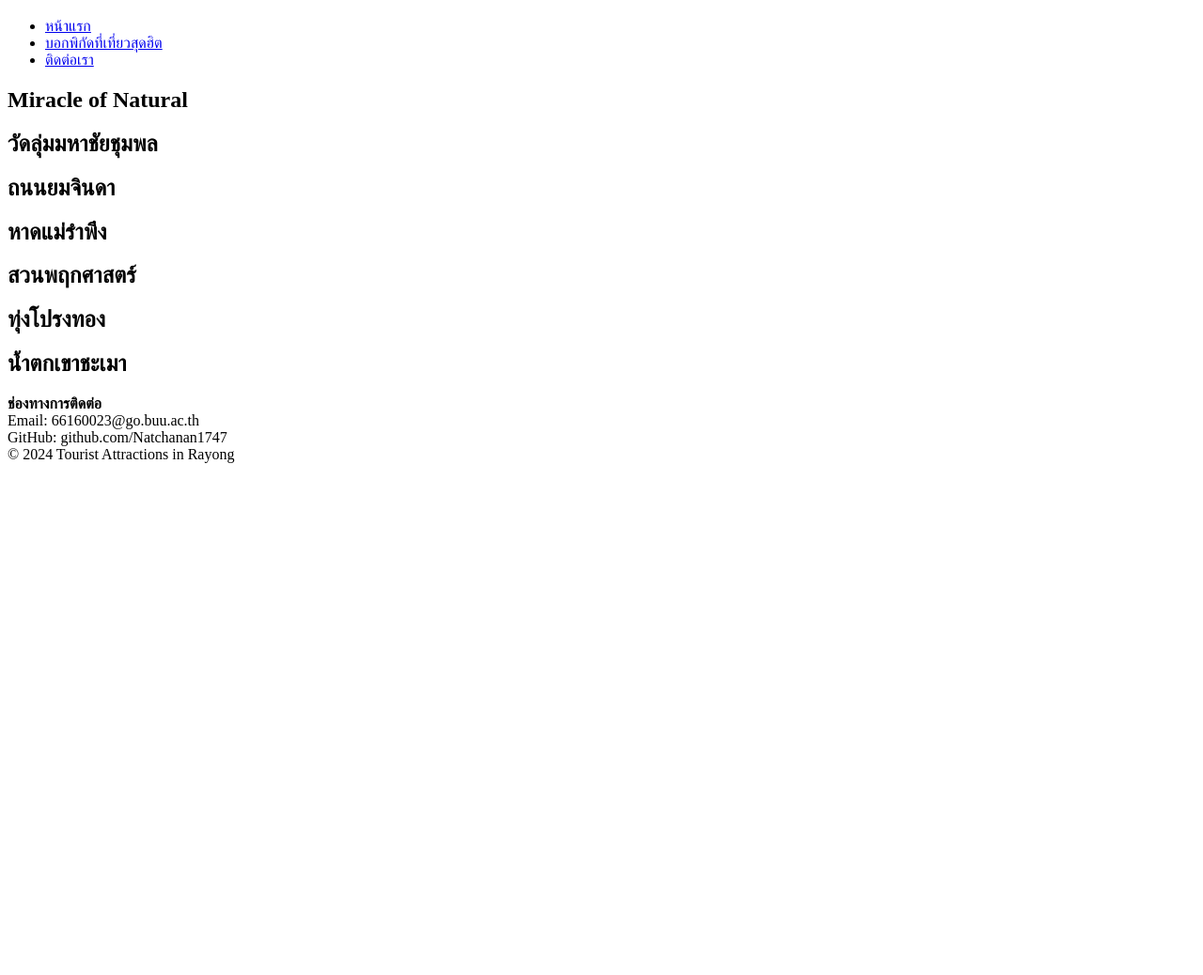
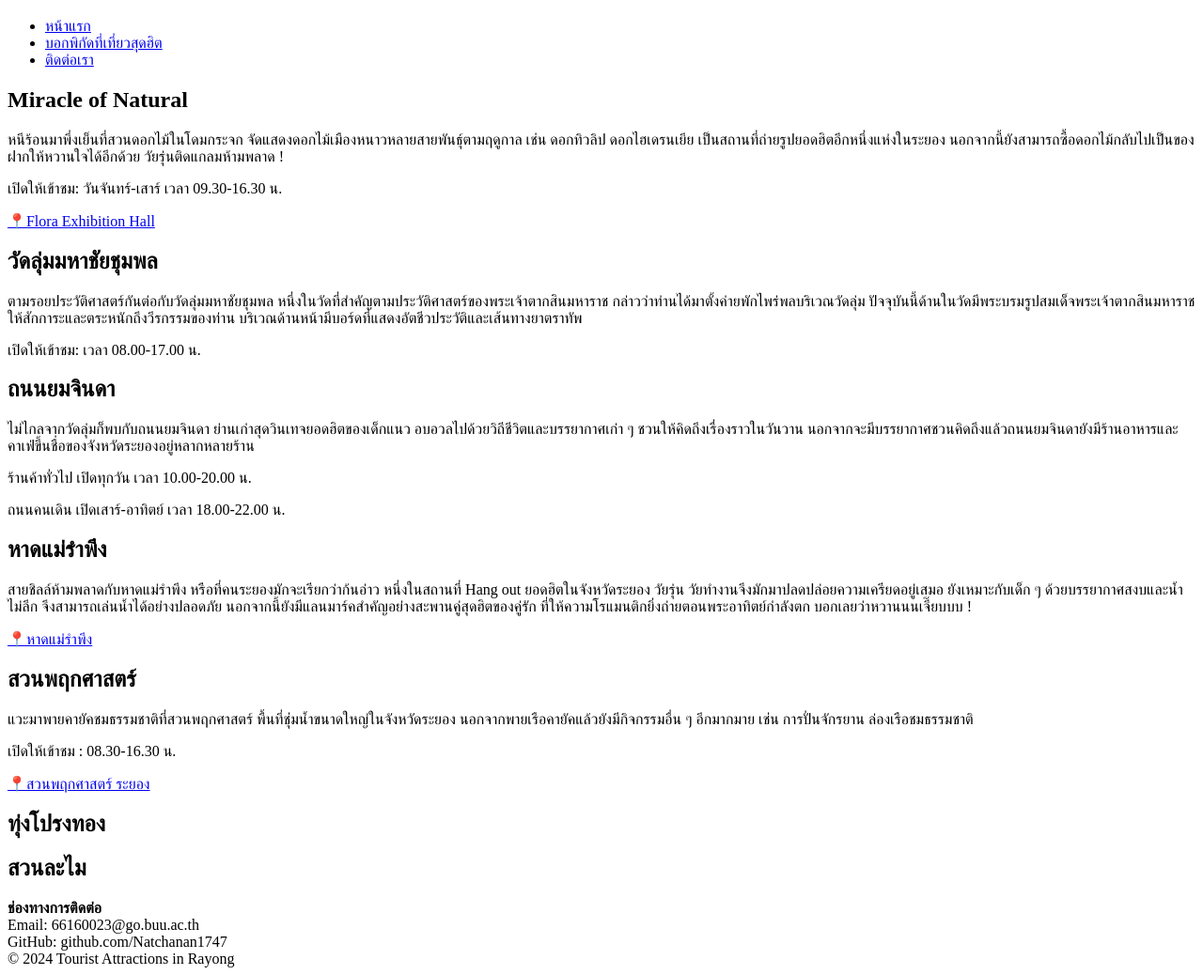
Before and after one commit to Natchanan1747/hw1-tourist, a plain HTML site: page recom.html in a window 1280 px wide. Shown: the part 61-1099 px from the top of the page at 94% size. Before the commit the page ends 800 px from the top, so only its background shows below. Drawn offline with Linux system fonts and the light colour scheme.

Commit message:
เพิ่มเนื้อหาและพิกัด

```diff
--- a/recom.html
+++ b/recom.html
@@ -23,30 +23,40 @@
         <article id="rec">
             <section class="rec-info">
                 <h2>Miracle of Natural</h2>
-
+                <p>หนีร้อนมาพึ่งเย็นที่สวนดอกไม้ในโดมกระจก จัดแสดงดอกไม้เมืองหนาวหลายสายพันธุ์ตามฤดูกาล เช่น ดอกทิวลิป ดอกไฮเดรนเยีย เป็นสถานที่ถ่ายรูปยอดฮิตอีกหนึ่งแห่งในระยอง นอกจากนี้ยังสามารถซื้อดอกไม้กลับไปเป็นของฝากให้หวานใจได้อีกด้วย วัยรุ่นติดแกลมห้ามพลาด !</p>
+                <p>เปิดให้เข้าชม: วันจันทร์-เสาร์ เวลา 09.30-16.30 น.</p>
+                <a href="https://maps.app.goo.gl/2wAapEY2EtzPNsqKA">&#128205;Flora Exhibition Hall</a>
             </section>
             <section class="rec-info">
                 <h2>วัดลุ่มมหาชัยชุมพล</h2>
+                <p>ตามรอยประวัติศาสตร์กันต่อกับวัดลุ่มมหาชัยชุมพล หนึ่งในวัดที่สำคัญตามประวัติศาสตร์ของพระเจ้าตากสินมหาราช กล่าวว่าท่านได้มาตั้งค่ายพักไพร่พลบริเวณวัดลุ่ม ปัจจุบันนี้ด้านในวัดมีพระบรมรูปสมเด็จพระเจ้าตากสินมหาราชให้สักการะและตระหนักถึงวีรกรรมของท่าน บริเวณด้านหน้ามีบอร์ดที่แสดงอัตชีวประวัติและเส้นทางยาตราทัพ</p>
+                <p>เปิดให้เข้าชม: เวลา 08.00-17.00 น.</p>
 
             </section>
             <section class="rec-info">
                 <h2>ถนนยมจินดา</h2>
+                <p>ไม่ไกลจากวัดลุ่มก็พบกับถนนยมจินดา ย่านเก่าสุดวินเทจยอดฮิตของเด็กแนว อบอวลไปด้วยวิถีชีวิตและบรรยากาศเก่า ๆ ชวนให้คิดถึงเรื่องราวในวันวาน นอกจากจะมีบรรยากาศชวนคิดถึงแล้วถนนยมจินดายังมีร้านอาหารและคาเฟ่ขึ้นชื่อของจังหวัดระยองอยู่หลากหลายร้าน</p>
+                <p>ร้านค้าทั่วไป เปิดทุกวัน เวลา 10.00-20.00 น.</p>
+                <p>ถนนคนเดิน เปิดเสาร์-อาทิตย์ เวลา 18.00-22.00 น.</p>
 
             </section>
             <section class="rec-info">
                 <h2>หาดแม่รำพึง</h2>
-
+                <p>สายชิลล์ห้ามพลาดกับหาดแม่รำพึง หรือที่คนระยองมักจะเรียกว่าก้นอ่าว หนึ่งในสถานที่ Hang out ยอดฮิตในจังหวัดระยอง วัยรุ่น วัยทำงานจึงมักมาปลดปล่อยความเครียดอยู่เสมอ ยังเหมาะกับเด็ก ๆ ด้วยบรรยากาศสงบและน้ำไม่ลึก จึงสามารถเล่นน้ำได้อย่างปลอดภัย นอกจากนี้ยังมีแลนมาร์คสำคัญอย่างสะพานคู่สุดฮิตของคู่รัก ที่ให้ความโรแมนติกยิ่งถ่ายตอนพระอาทิตย์กำลังตก บอกเลยว่าหวานนนเจี๊ยบบบ !</p>
+                <a href="https://maps.app.goo.gl/dvyL2DEhEif6xYiq7">&#128205;หาดแม่รำพึง</a>
             </section>
             <section class="rec-info">
                 <h2>สวนพฤกศาสตร์</h2>
-
+                <p>แวะมาพายคายัคชมธรรมชาติที่สวนพฤกศาสตร์ พื้นที่ชุ่มน้ำขนาดใหญ่ในจังหวัดระยอง นอกจากพายเรือคายัคแล้วยังมีกิจกรรมอื่น ๆ อีกมากมาย เช่น การปั่นจักรยาน ล่องเรือชมธรรมชาติ</p>
+                <p>เปิดให้เข้าชม : 08.30-16.30 น.</p>
+                <a href="https://maps.app.goo.gl/A2Lxr9QRiiJc7siF6">&#128205;สวนพฤกศาสตร์ ระยอง</a>
             </section>
             <section class="rec-info">
                 <h2>ทุ่งโปรงทอง</h2>
 
             </section>
             <section class="rec-info">
-                <h2>น้ำตกเขาชะเมา</h2>
+                <h2>สวนละไม</h2>
 
             </section>
         </article>
```
